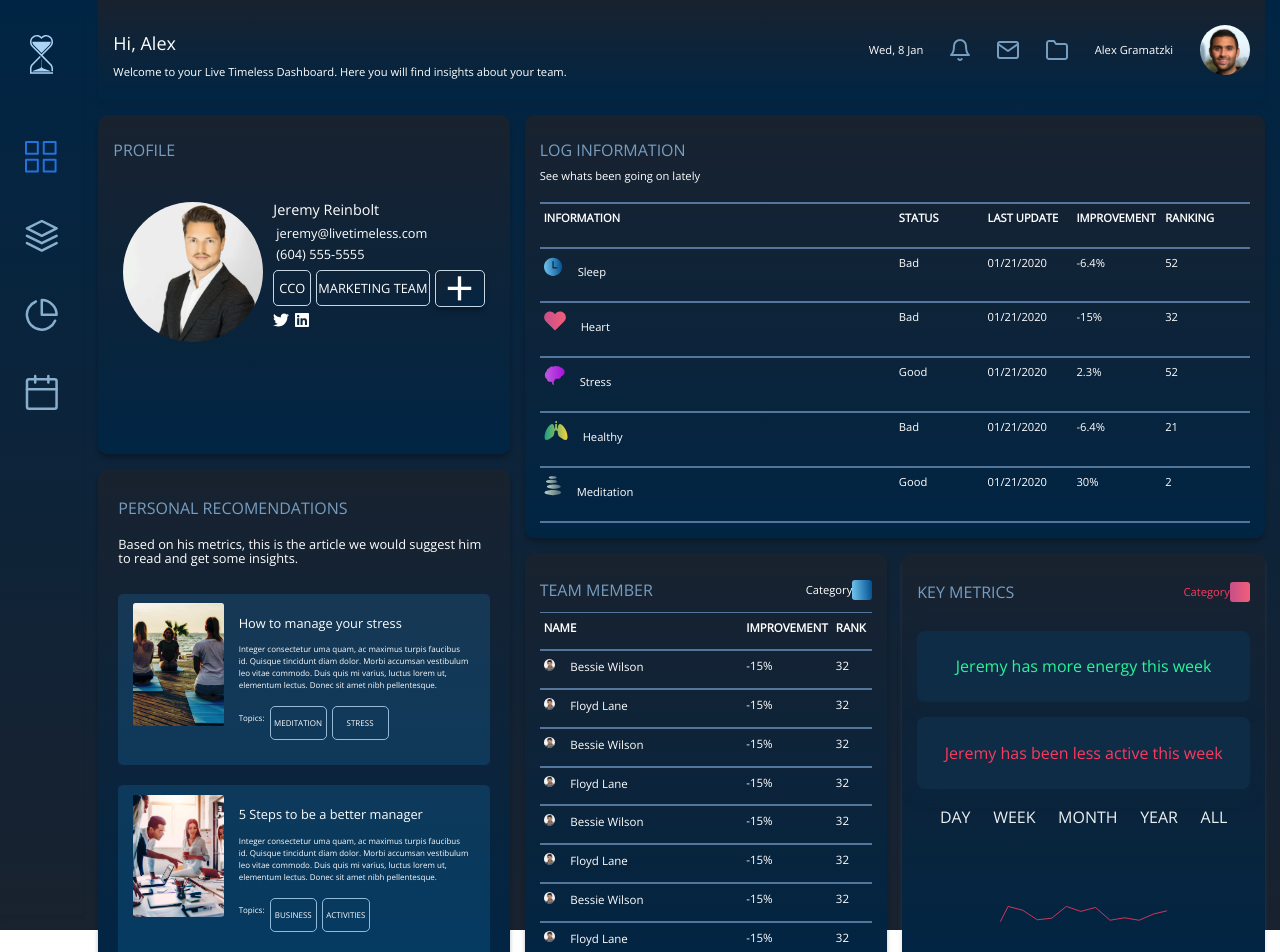
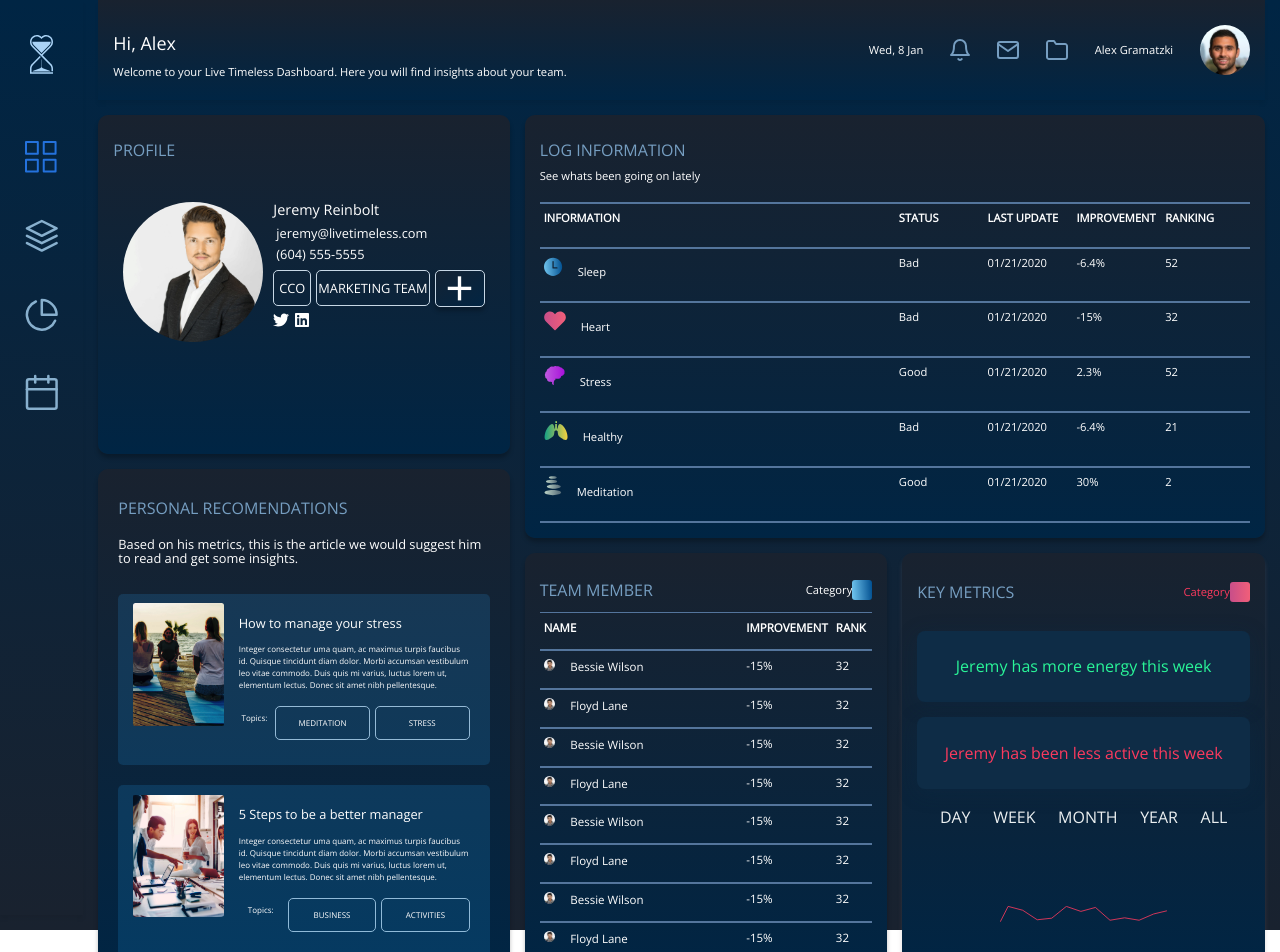
Before and after one commit to fabiomantelli/react_dashboard, a React (Create React App) app: page /profile in a window 1280 px wide. Shown: the top 952 px of the page. Built offline with nearby package versions, Linux system fonts and the light colour scheme.

Commit message:
correcao do box meditation e business

```diff
--- a/src/components/conteudo/profile/Styles.css
+++ b/src/components/conteudo/profile/Styles.css
@@ -214,7 +214,7 @@ grid-template-rows: [profile] 1fr [personal] 1.5fr;
 
 .personal #manage-stress-box {
     display: grid;
-    grid-template-columns: 1fr 3fr 3fr 4fr;
+    grid-template-columns: 1fr 3fr 3fr;
     grid-gap: 5px;
     padding: 5px 0 5px 0;
     align-items: center;
@@ -275,7 +275,7 @@ grid-template-rows: [profile] 1fr [personal] 1.5fr;
 
 .personal #steps-manager-box {
     display: grid;
-    grid-template-columns: 1fr 2fr 2fr 4fr;
+    grid-template-columns: 1fr 2fr 2fr;
     grid-gap: 5px;
     padding: 5px 0 5px 0;
     align-items: center;
```
